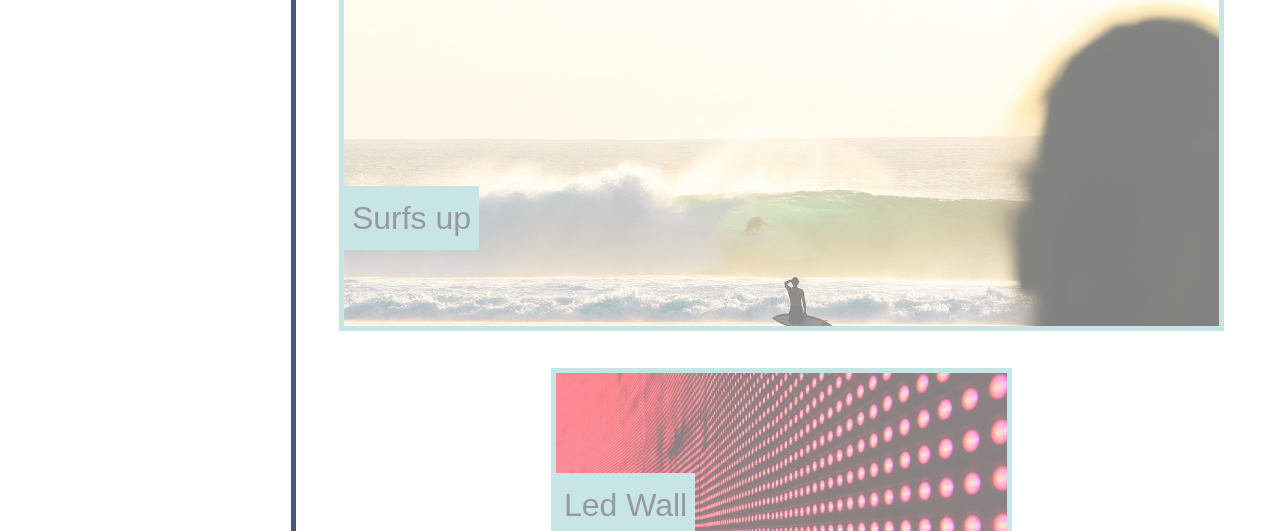
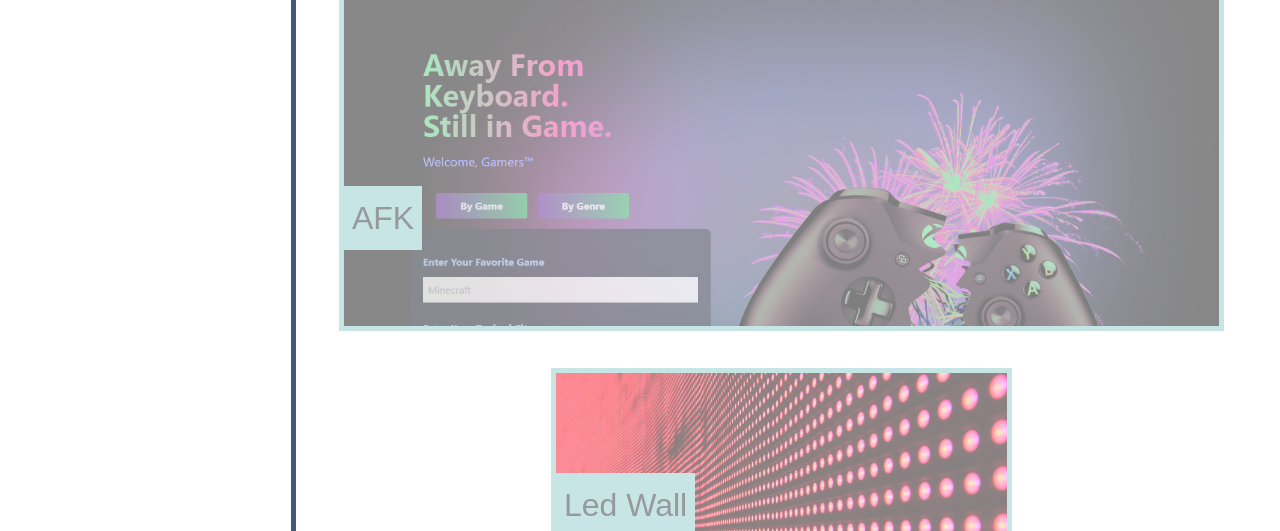
Before and after one commit to Jlausier/Bootcamp-Personal-Portfolio, a plain HTML site: page index.html in a window 1280 px wide. Shown: the part 655-1186 px from the top of the page. Drawn offline with Linux system fonts and the light colour scheme.

Commit message:
added project 1

```diff
--- a/assets/css/stlye.css
+++ b/assets/css/stlye.css
@@ -115,7 +115,7 @@ top: 250px;
  }
 
 #surf{
-   background-image: url(../images/02-portfolio-4.jpg);
+   background-image: url(../images/127.0.0.1_5500_index.html\ \(3\).png);
 
 }
 
--- a/index.html
+++ b/index.html
@@ -54,7 +54,7 @@
             <h2>Work</h2>
             <div class="container">
                 <a href="#Surf" id="surf" class="Link">
-                    <div class="captionS">Surfs up</div>
+                    <div class="captionS">AFK</div>
 
                     </a>
                 <a href="#led" id="LED" class="small ">
```
Also changed, not shown: assets/images/127.0.0.1_5500_index.html (3).png (added).
